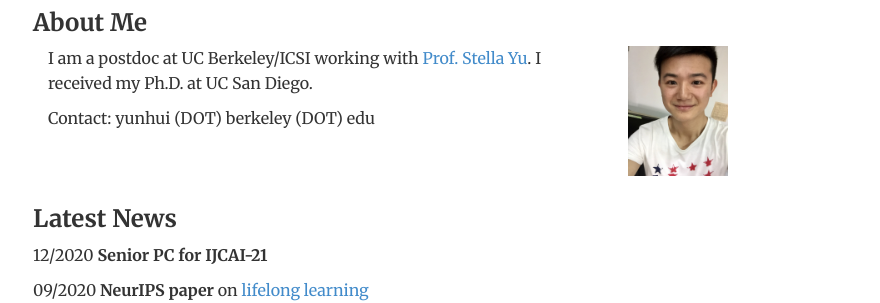
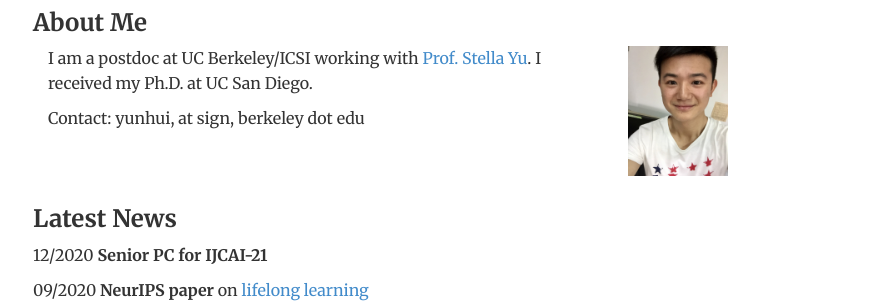
Before and after one commit to yunhuiguo/yunhuiguo.github.io, a Jekyll site: the page built from index.html, in a window 1280 px wide and 900 px high. Shown: the part 130-433 px from the top of the window, without its empty margins (172-1052 px from the left). Built offline with Jekyll 4.4.1, drawn with Linux system fonts in a browser that asks for light colours.

Commit message:
Update index.html

```diff
--- a/index.html
+++ b/index.html
@@ -12,7 +12,7 @@ description: Yunhui Guo
 	<h3>About Me</h3>
 	<div itemscope itemtype="http://data-vocabulary.org/Person" class="col-sm-8">
 	<p>I am a postdoc at UC Berkeley/ICSI working with <a href="http://www1.icsi.berkeley.edu/~stellayu/">Prof. Stella Yu</a>. I received my Ph.D. at UC San Diego. </p>
-	<p>Contact: yunhui (DOT) berkeley (DOT) edu </p>
+	<p>Contact: yunhui, at sign, berkeley dot edu </p>
 
 	</div>
 
```
